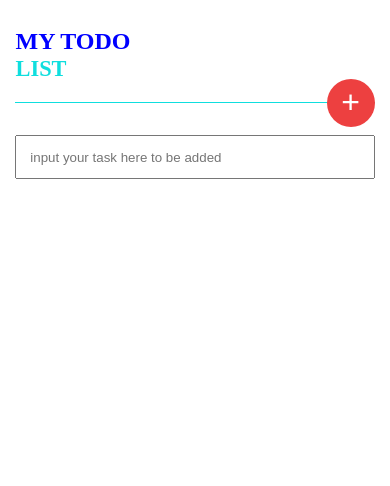
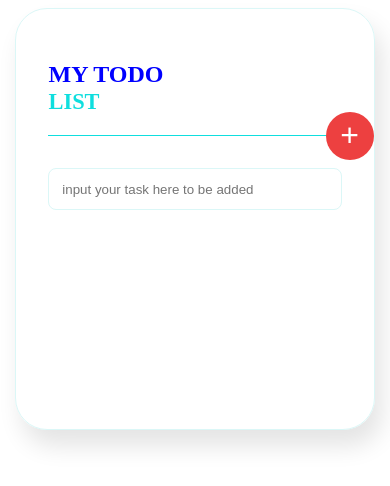
Before and after one commit to oseiawuahjoshua/todolist-with-html-css-and-js, a plain HTML site: page index.html in a window 390 px wide. Drawn offline with Linux system fonts and the light colour scheme.

Commit message:
added media queries for desktop screens

```diff
--- a/style.css
+++ b/style.css
@@ -9,7 +9,12 @@
     align-items: center; */
     margin: 0 auto;
     max-width: 96%;
+    min-height: 50vh;
+    border: 1px solid rgb(219, 247, 247);
     position: relative;
+    padding: 2rem;
+    border-radius: 2rem;
+    box-shadow: 7px 16px 24px 0px rgba(0,0,0,0.11);
 }
 .todolist{
     width: 100%;
@@ -71,9 +76,20 @@ li{
 .mytask:focus{
     outline: none;
 }
+.mytask{
+    border-radius: .5rem;
+    border: 1px solid rgb(219, 247, 247);
+}
 .remove-btn{
     padding: .7rem 1.2rem;
     border-radius: 2rem;
     border: none;
     cursor: pointer;
 }
+
+@media (min-width:1107px) {
+    .container{
+        max-width: 40%;
+
+    }
+}
```
